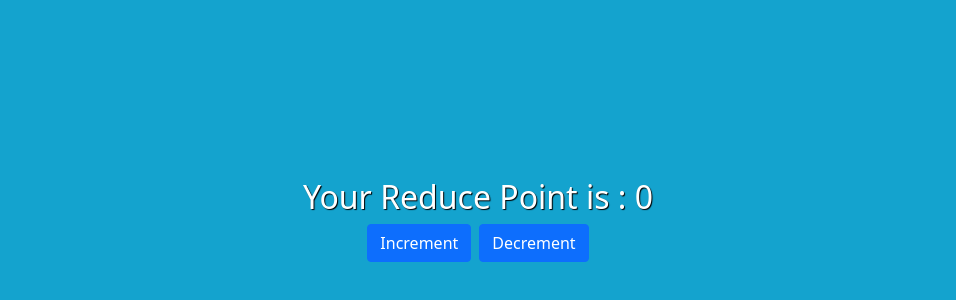
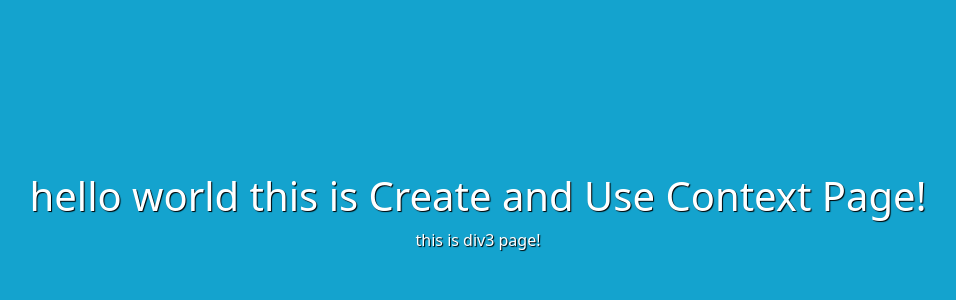
Before and after one commit to MorsalinKausar043/React-problem-solving, a React (Create React App) app: page / in a window 1280 px wide. Shown: the part 180-480 px from the top of the page, without its empty margins (162-1118 px from the left). Built offline with nearby package versions, Linux system fonts and the light colour scheme.

Commit message:
done context

```diff
--- a/src/App.js
+++ b/src/App.js
@@ -16,6 +16,7 @@ import PhotoApi from "./PhotoApi";
 import Uncontrol from "./Uncontrol";
 import Reduace from "./Reduace";
 import Reduace2 from "./Reduace2";
+import Context from "./Context/Context";
 
 // bootstrap link is start
 import "../node_modules/bootstrap/dist/css/bootstrap.min.css";
@@ -39,7 +40,8 @@ function App() {
       {/* <PhotoApi/> */}
       {/* <Uncontrol/> */}
       {/* <Reduace/> */}
-      <Reduace2/>
+      {/* <Reduace2/> */}
+      <Context/>
     </>
   );
 }
--- /dev/null
+++ b/src/Context/Context.js
@@ -0,0 +1,25 @@
+import React, { createContext } from 'react';
+import Div1 from './Div1';
+
+const bioData = createContext();
+// const biodatas = {
+//     name: "kausar",
+//     age: 10
+// };
+
+const Context = () => {
+    return (
+        <>
+            {/* <bioData.Provider value={biodatas.name}>
+                <Div1/>
+            </bioData.Provider> */}
+
+            <bioData.Provider value={"Create and Use Context Page"}>
+                <Div1/>
+            </bioData.Provider>
+        </>
+    )
+}
+
+export default Context;
+export { bioData };
--- /dev/null
+++ b/src/Context/Div1.js
@@ -0,0 +1,12 @@
+import React from 'react';
+import Div2 from './Div2';
+
+const Div1 = () => {
+    return (
+        <>
+            <Div2/>
+        </>
+    )
+}
+
+export default Div1;
--- /dev/null
+++ b/src/Context/Div2.js
@@ -0,0 +1,12 @@
+import React from 'react';
+import Div3 from './Div3';
+
+const Div2 = () => {
+    return (
+        <>
+            <Div3/>
+        </>
+    )
+}
+
+export default Div2;
--- /dev/null
+++ b/src/Context/Div3.js
@@ -0,0 +1,16 @@
+import React, { useContext } from "react";
+import { bioData } from "./Context";
+
+const Div3 = () => {
+  const context = useContext(bioData);
+  return (
+    <>
+      <div className="main_div">
+        <h1>hello world this is {context}!</h1>
+        <p>this is div3 page!</p>
+      </div>
+    </>
+  );
+};
+
+export default Div3;
```
